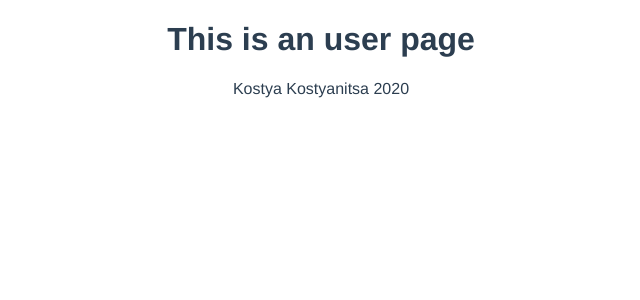
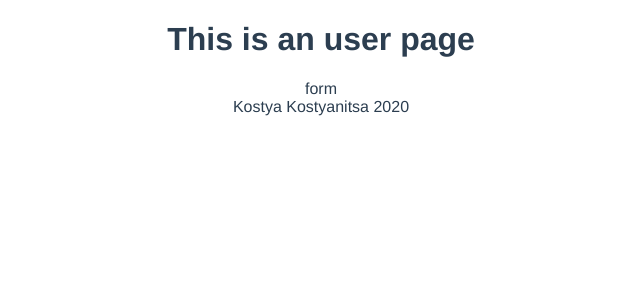
Before and after one commit to Kostas1209/stealing-bikes-front, a Vue app: page /user/form in a window 1280 px wide. Before the commit this address led to /user. Shown: the top 300 px of the page, without its empty margins (319-959 px from the left). Built offline with nearby package versions, Linux system fonts and the light colour scheme.

Commit message:
define routes

```diff
--- /dev/null
+++ b/src/components/NewLostBike.vue
@@ -0,0 +1,14 @@
+<template>
+    <div>
+        form
+    </div>
+</template>
+
+<script lang="ts">
+    import { Component, Prop, Vue } from 'vue-property-decorator';
+
+    @Component
+    export default class NewLostBike extends Vue {
+
+    }
+</script>
--- /dev/null
+++ b/src/components/UserLostBikes.vue
@@ -0,0 +1,14 @@
+<template>
+    <div>
+        user lost bikes
+    </div>
+</template>
+
+<script lang="ts">
+    import { Component, Prop, Vue } from 'vue-property-decorator';
+
+    @Component
+    export default class UserLostBikes extends Vue {
+
+    }
+</script>
--- a/src/views/Admin.vue
+++ b/src/views/Admin.vue
@@ -1,5 +1,5 @@
 <template>
-  <div class="about">
+  <div>
     <h1>This is an admin page</h1>
   </div>
 </template>
--- a/src/views/User.vue
+++ b/src/views/User.vue
@@ -1,6 +1,7 @@
 <template>
   <div class="home">
     <h1>This is an user page</h1>
+    <router-view></router-view>
     <!-- <HelloWorld msg="Welcome to Your Vue.js App"/> -->
   </div>
 </template>
```
Also changed, not shown: src/router/index.ts (+13 -1 lines).
